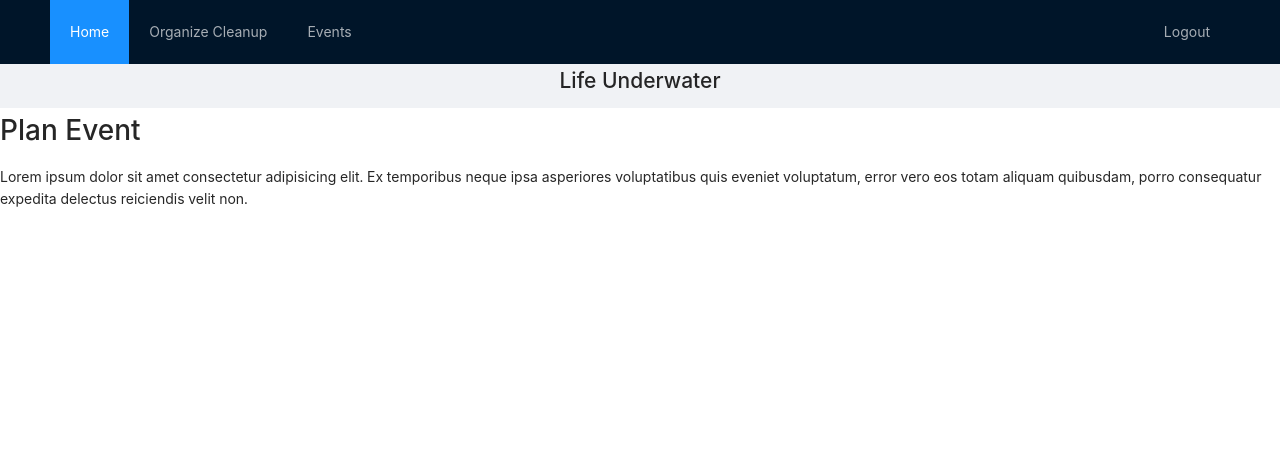
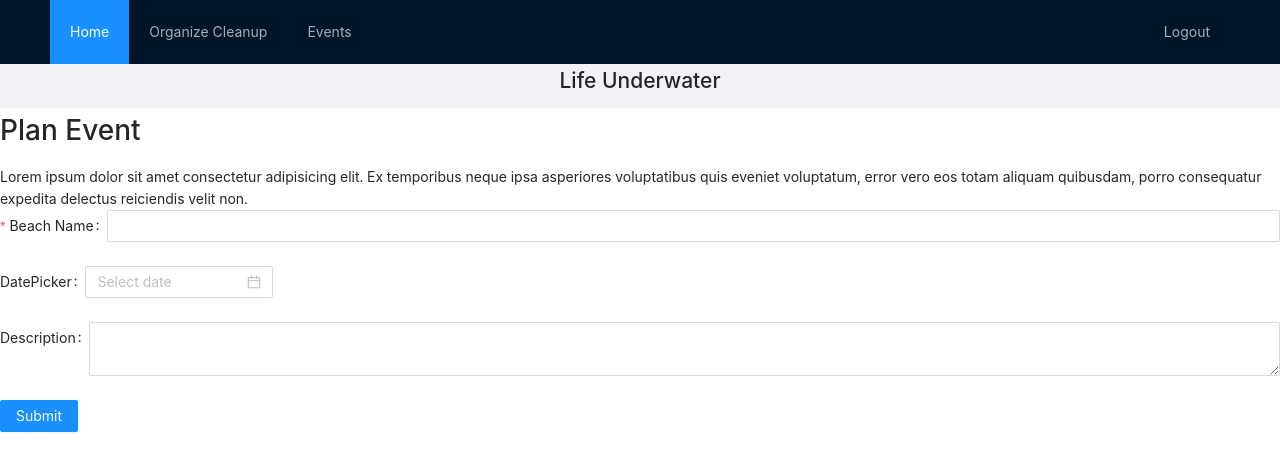
Before and after one commit to kitmorgan/hack-for-good_ocean-app, a React (Create React App) app in the folder team-42/react-frontend/: page /plan in a window 1280 px wide. Shown: the top 470 px of the page. Built offline with nearby package versions, Linux system fonts and the light colour scheme.

Commit message:
-postEvents form functionality completed

```diff
--- a/team-42/react-frontend/src/Components/postEvent.js
+++ b/team-42/react-frontend/src/Components/postEvent.js
@@ -1,5 +1,45 @@
 import React, { Component } from "react";
 import { withRouter, NavLink } from "react-router-dom";
+import 'antd/dist/antd.css';
+/*import './index.css';*/
+import { Button, DatePicker, Form, Input } from 'antd';
+
+export function PostEvent() {
+  return (
+      <Form name="nest-messages">
+        <Form.Item
+          name={['user', 'name']}
+          label="Beach Name"
+          rules={[
+            {
+              required: true
+            },
+          ]}>
+          <Input />
+        </Form.Item>
+
+        <Form.Item
+          label="DatePicker"
+          rules={[
+            {
+              required: true,
+            },
+          ]}>
+          <DatePicker />
+        </Form.Item>
+
+        <Form.Item name={['description']} label="Description">
+          <Input.TextArea />
+        </Form.Item>
+
+        <Form.Item>
+          <Button type="primary" htmlType="submit">
+            Submit
+          </Button>
+        </Form.Item>
+      </Form>
+  );
+  }
 
 class postEvent extends Component {
   constructor(props) {
@@ -18,7 +58,9 @@ class postEvent extends Component {
           neque ipsa asperiores voluptatibus quis eveniet voluptatum, error vero
           eos totam aliquam quibusdam, porro consequatur expedita delectus
           reiciendis velit non.
+          <PostEvent />
         </div>
+        <></>
       </>
     );
   }
```
